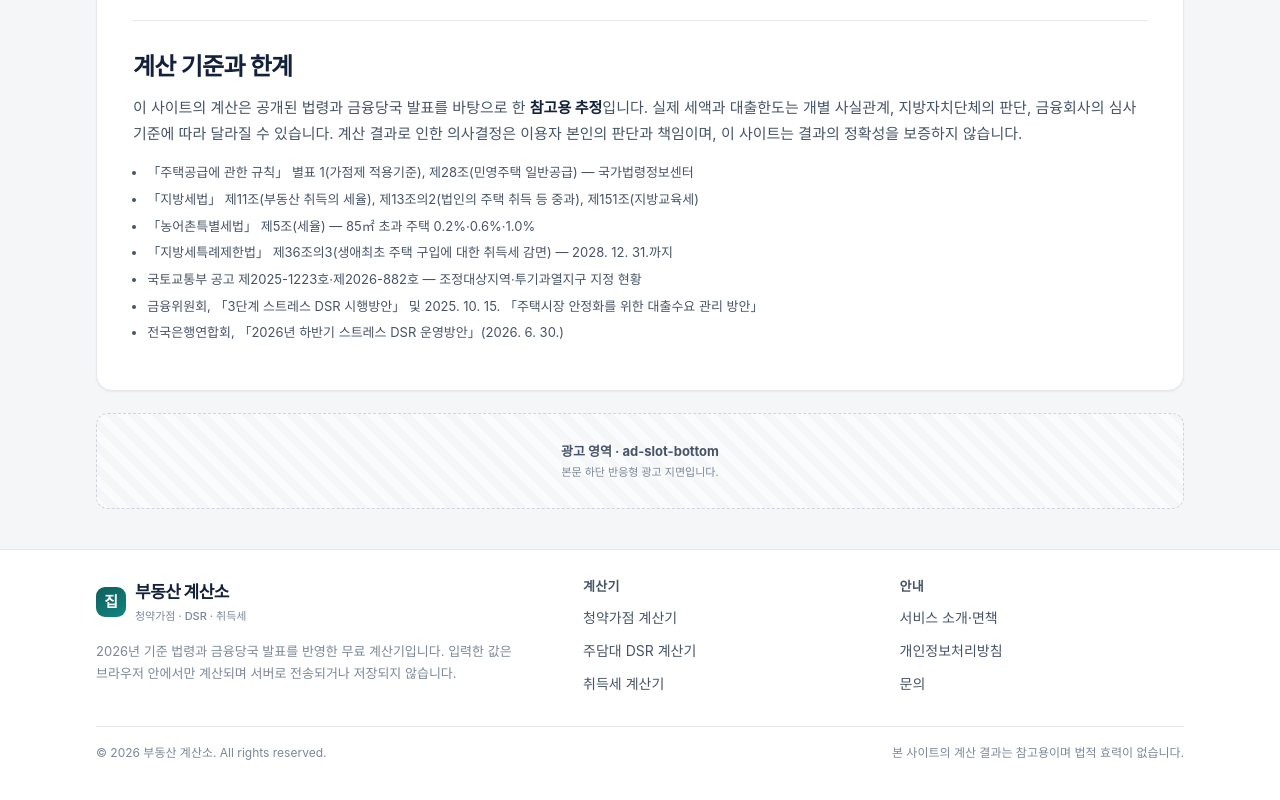
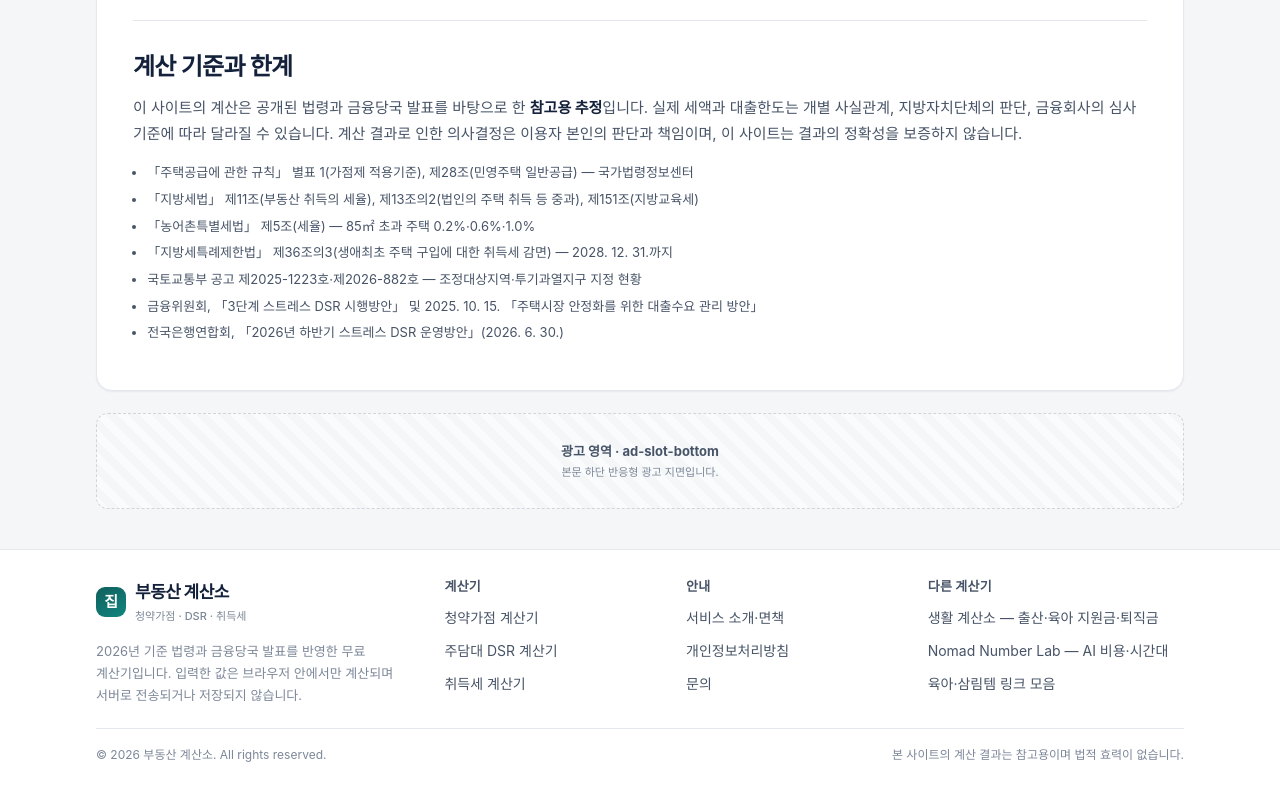
Before and after one commit to sdn6517-cmd/budongsan-calc, a plain HTML site: page index.html in a window 1280 px wide. Shown: the part 7326-8126 px from the top of the page. Drawn offline with Linux system fonts and the light colour scheme; a web font is replaced by a local one.

Commit message:
feat: 푸터에 다른 계산기 상호 링크 + 링크 모음에 생활 계산소 배너 추가

```diff
--- a/index.html
+++ b/index.html
@@ -1107,6 +1107,14 @@
           <li><a href="about.html#contact">문의</a></li>
         </ul>
       </div>
+      <div>
+        <h3>다른 계산기</h3>
+        <ul class="footer-links">
+          <li><a href="https://sdn6517-cmd.github.io/life-hr-calc/" target="_blank" rel="noopener">생활 계산소 — 출산·육아 지원금·퇴직금</a></li>
+          <li><a href="https://sdn6517-cmd.github.io/global-nomad-calc/" target="_blank" rel="noopener">Nomad Number Lab — AI 비용·시간대</a></li>
+          <li><a href="links/" target="_blank" rel="noopener">육아·삼림템 링크 모음</a></li>
+        </ul>
+      </div>
     </div>
     <div class="copyright">
       <span>© 2026 부동산 계산소. All rights reserved.</span>
--- a/styles.css
+++ b/styles.css
@@ -979,7 +979,7 @@ table.compare td.strong { font-weight: 700; color: var(--ink); }
   grid-template-columns: 1fr;
 }
 @media (min-width: 720px) {
-  .footer-grid { grid-template-columns: 1.6fr 1fr 1fr; gap: 32px; }
+  .footer-grid { grid-template-columns: 1.5fr 1fr 1fr 1.2fr; gap: 28px; }
 }
 .footer-grid h3 {
   font-size: .8125rem;
```
Also changed, not shown: links/index.html (+8 -0 lines).
